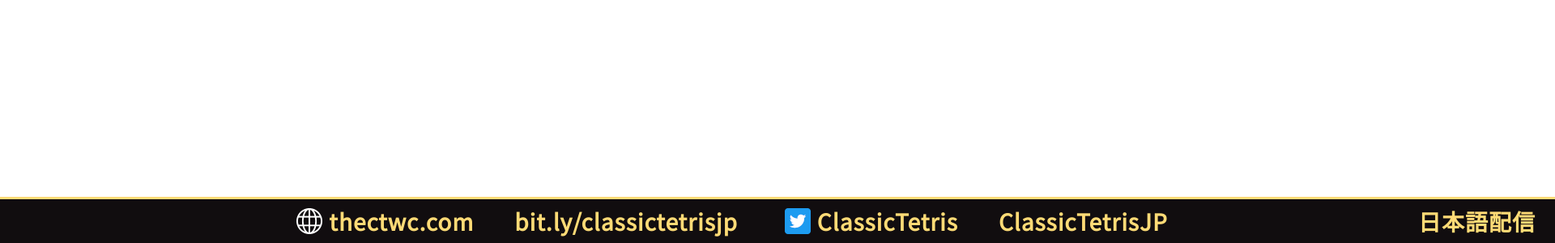
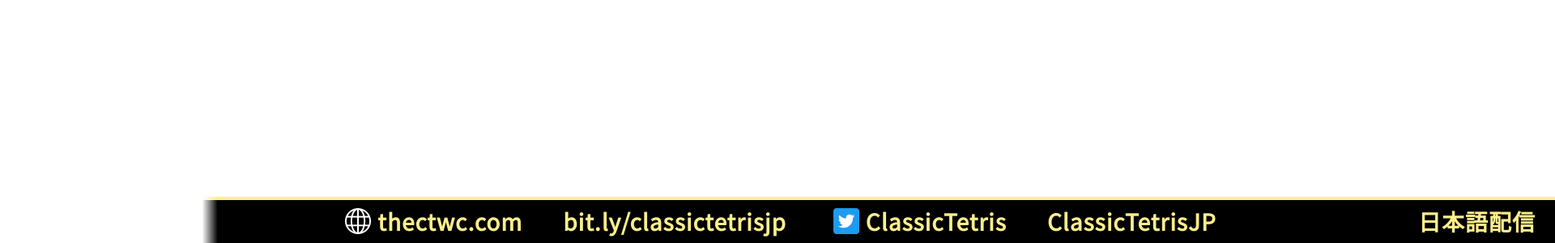
Before and after one commit to NESTetrisJP/ctwc-mirror-stream-overlay, a plain HTML site: page index.html in a window 1280 px wide. Shown: the part 780-1080 px from the top of the page at 81% size, 1920 px wide, since content can reach past the window. After the commit the page ends 800 px from the top, so only its background shows below. Drawn offline with Linux system fonts and the light colour scheme.

Commit message:
Add files via upload

```diff
--- a/index.html
+++ b/index.html
@@ -1,10 +1,11 @@
 <!DOCTYPE html>
 <html>
   <head>
+    <meta charset="UTF-8">
     <link href="https://fonts.googleapis.com/css?family=Noto+Sans+JP" rel="stylesheet">
     <style>
       :root {
-        --theme-color: rgb(255, 219, 118);
+        --theme-color: rgb(254, 239, 139);
       }
       body {
         margin: 0;
@@ -15,29 +16,34 @@
         color: white;
       }
       .background {
-        position: absolute;
+        position: fixed;
+        top: 1027px;
+        width: 1920px;
+        height: 53px;
+        background: linear-gradient(to right, transparent 0%, transparent 13%, black 14%, black 100%);
+      }
+      .background-border {
+        position: fixed;
         top: 1023px;
         width: 1920px;
-        height: 57px;
-        background-color: rgb(17, 13, 15);
-        border-top: 3px solid var(--theme-color);
-        box-sizing: border-box;
+        height: 4px;
+        background: linear-gradient(to right, transparent 0%, transparent 13%, var(--theme-color) 14%, var(--theme-color) 100%);
       }
       .page {
-        position: absolute;
-        top: 1026px;
-        width: 1800px;
-        height: 54px;
-        line-height: 54px;
+        position: fixed;
+        top: 1027px;
+        width: 1920px;
+        height: 53px;
+        line-height: 53px;
         font-size: 28px;
         text-align: center;
       }
       .fixed {
-        position: absolute;
-        top: 1026px;
+        position: fixed;
+        top: 1027px;
         width: 1920px;
-        height: 54px;
-        line-height: 54px;
+        height: 53px;
+        line-height: 53px;
         font-size: 28px;
         text-align: right;
         padding-right: 24px;
@@ -50,6 +56,10 @@
       .pad {
         display: inline-block;
         width: 50px;
+      }
+      .pad-narrow {
+        display: inline-block;
+        width: 30px;
       }
       .commentator-accounts {
         display: inline-table;
@@ -95,6 +105,7 @@
   </head>
   <body>
     <div class="background"></div>
+    <div class="background-border"></div>
     <div class="page" id="page0"><span class="icon icon-website"></span><span class="theme-color">thectwc.com<span class="pad"></span>bit.ly/classictetrisjp</span><span class="pad"></span><span class="icon icon-twitter"></span><span class="theme-color">ClassicTetris<span class="pad"></span>ClassicTetrisJP</span></div>
     <div class="page" id="page1"><span class="theme-color">Classic Tetris World Championship 2022</span><span id="category-pad"></span><span id="category"></span></div>
     <div class="page" id="page2"></div>
@@ -136,7 +147,8 @@
     </template>
 
     <script>
-      let api_url = ""
+      const debug_offline_mode = false;
+      let api_url = "";
       const max_pages = 3;
       let current_page_index = 0;
       let commentators_condensed = false;
@@ -149,9 +161,9 @@
         streamers: [],
       };
 
-      function createPadNode() {
+      function create_pad_node(narrow) {
         const pad = document.createElement("span");
-        pad.className = "pad";
+        pad.className = narrow ? "pad-narrow" : "pad";
         return pad;
       }
 
@@ -168,6 +180,9 @@
 
         const p1 = document.querySelector("#page2");
         p1.innerHTML = "";
+        if (data.streamers.length == 0) {
+          p1.innerText = "しばらくお待ちください。";
+        } else {
           commentators_condensed = data.streamers.length >= 4;
           const template_class = commentators_condensed ? "commentator-template-condensed" : "commentator-template";
           const commentator_template = document.getElementById(template_class);
@@ -178,12 +193,25 @@
             node.querySelector(".commentator-twitch").innerText = e.twitch;
             p1.appendChild(node);
             if (i != data.streamers.length - 1) {
-            p1.appendChild(createPadNode());
+              p1.appendChild(create_pad_node(data.streamers.length >= 3));
             }
           });
         }
+      }
 
       async function fetch_data() {
+        if (debug_offline_mode) {
+          data = {
+            category: "Debug bracket 100回戦",
+            streamers: [
+              { name: "あいうえお", twitter: "kakikukekosashi", twitch: "susesotachi" },
+              { name: "TSUTETO", twitter: "naninuneno", twitch: "hahifuhehomami" },
+              { name: "むめも", twitter: "yayuyo", twitch: "rarirurerowa" },
+              { name: "をん", twitter: "aiueokakikukeko", twitch: "sashisuseso" },
+            ]
+          };
+          return;
+        }
         const abortController = new AbortController();
         window.setTimeout(() => abortController.abort(), 10000);
         const response = await fetch(api_url, { signal: abortController.signal });
```
Lines whose indentation alone changed are shown as unchanged.
